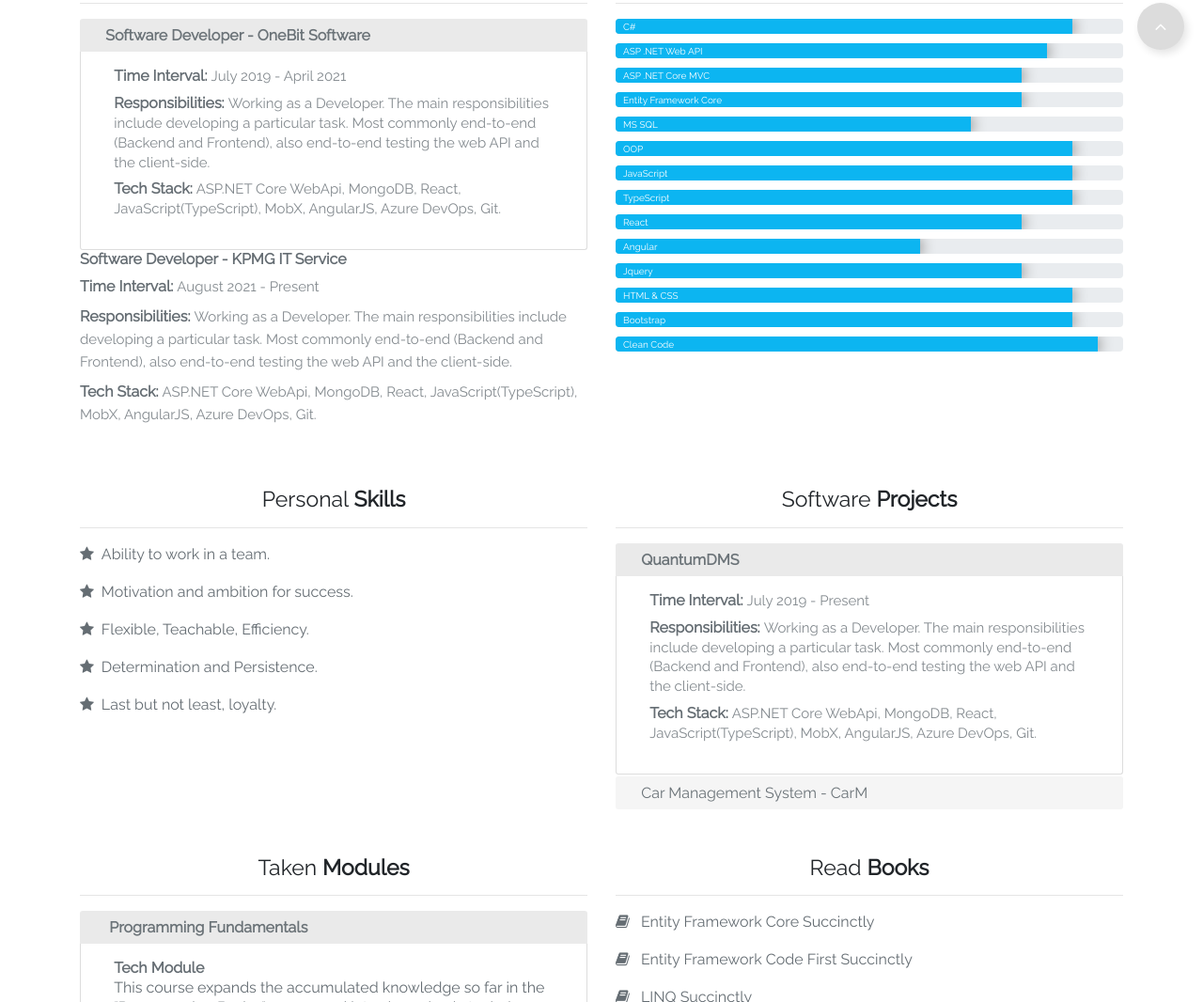
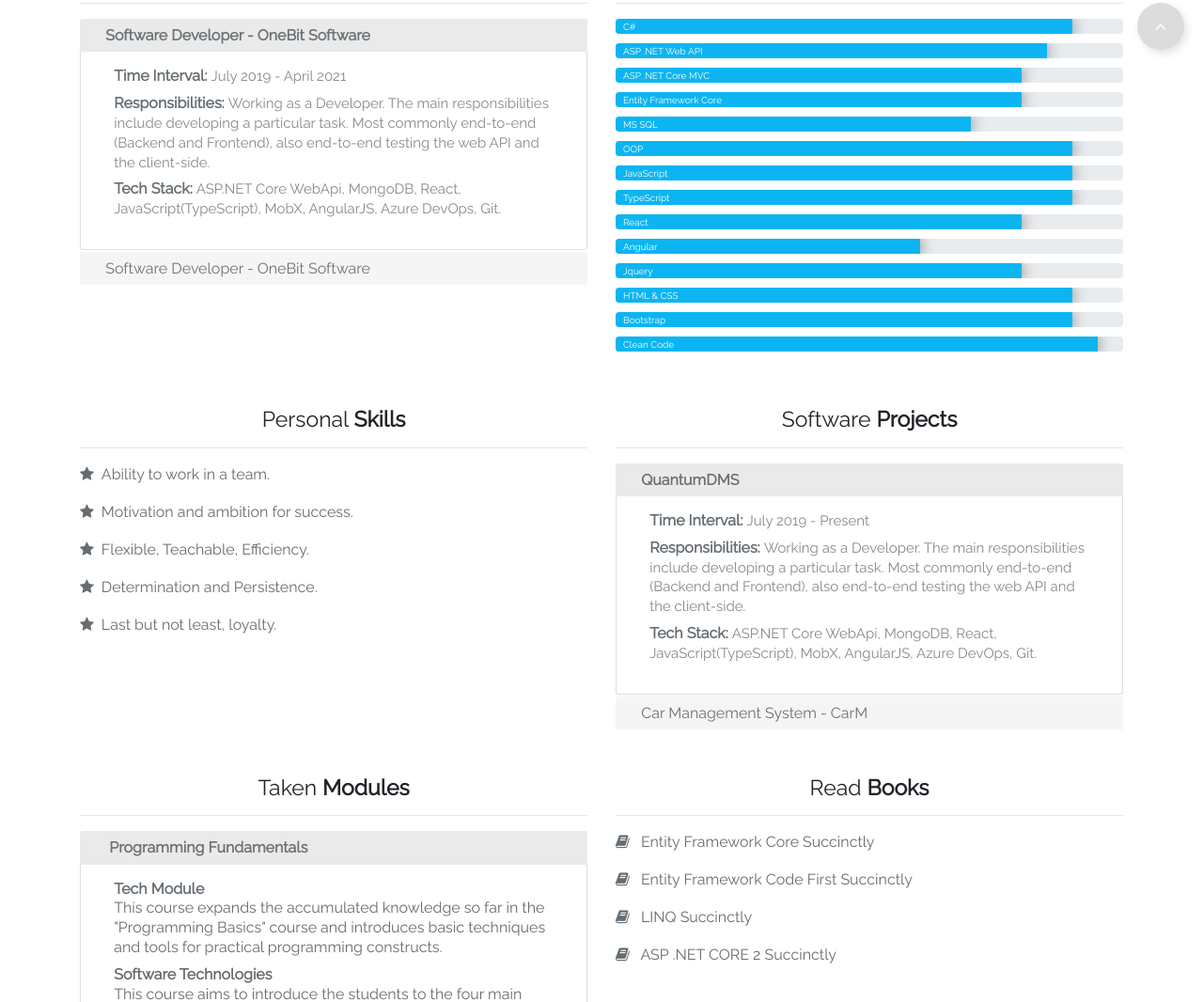
Before and after one commit to blazarow09/blazarow.github.io, a plain HTML site: page index.html in a window 1280 px wide. Shown: the part 797-1863 px from the top of the page at 94% size. Drawn offline with nearby package versions, Linux system fonts and the light colour scheme.

Commit message:
Update index.html

```diff
--- a/index.html
+++ b/index.html
@@ -130,12 +130,10 @@
                                             Azure DevOps, Git.</span></dd>
                                 </dl>
                             </div>
-                        </div>
-                         <div class="accordion wow fadeInUp" id="accordion-pe">
-                            <h3 class="textStyle"><b>Software Developer - KPMG IT Service</b></h3>
+                            <h3 class="textStyle"><b>Software Developer - OneBit Software</b></h3>
                             <div>
                                 <dl class="textStyle">
-                                    <dd><b>Time Interval:</b> <span class="text-description">August 2021 - Present</span>
+                                    <dd><b>Time Interval:</b> <span class="text-description">July 2019 - Present</span>
                                     </dd>
                                     <dd><b>Responsibilities:</b> <span class="text-description">Working as a Developer.
                                             The main responsibilities
```
